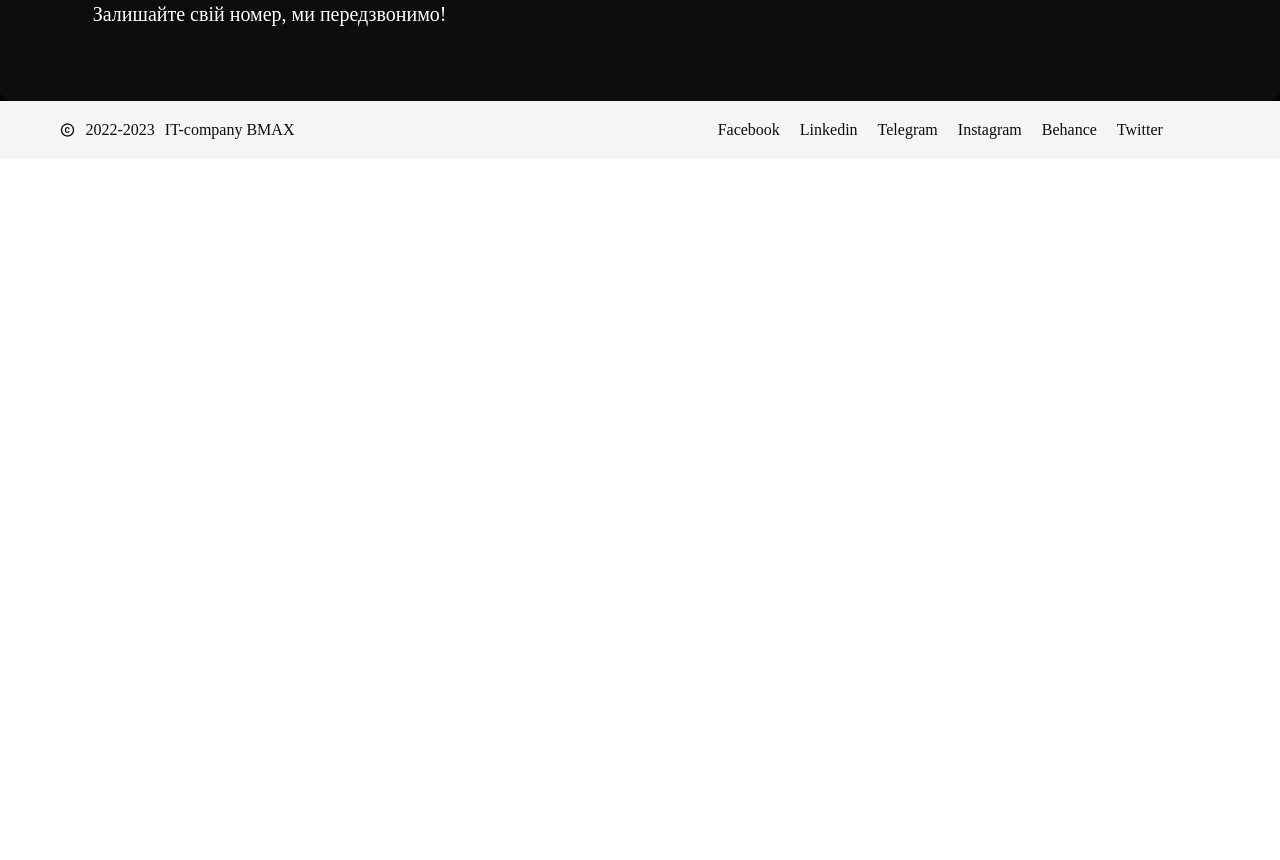
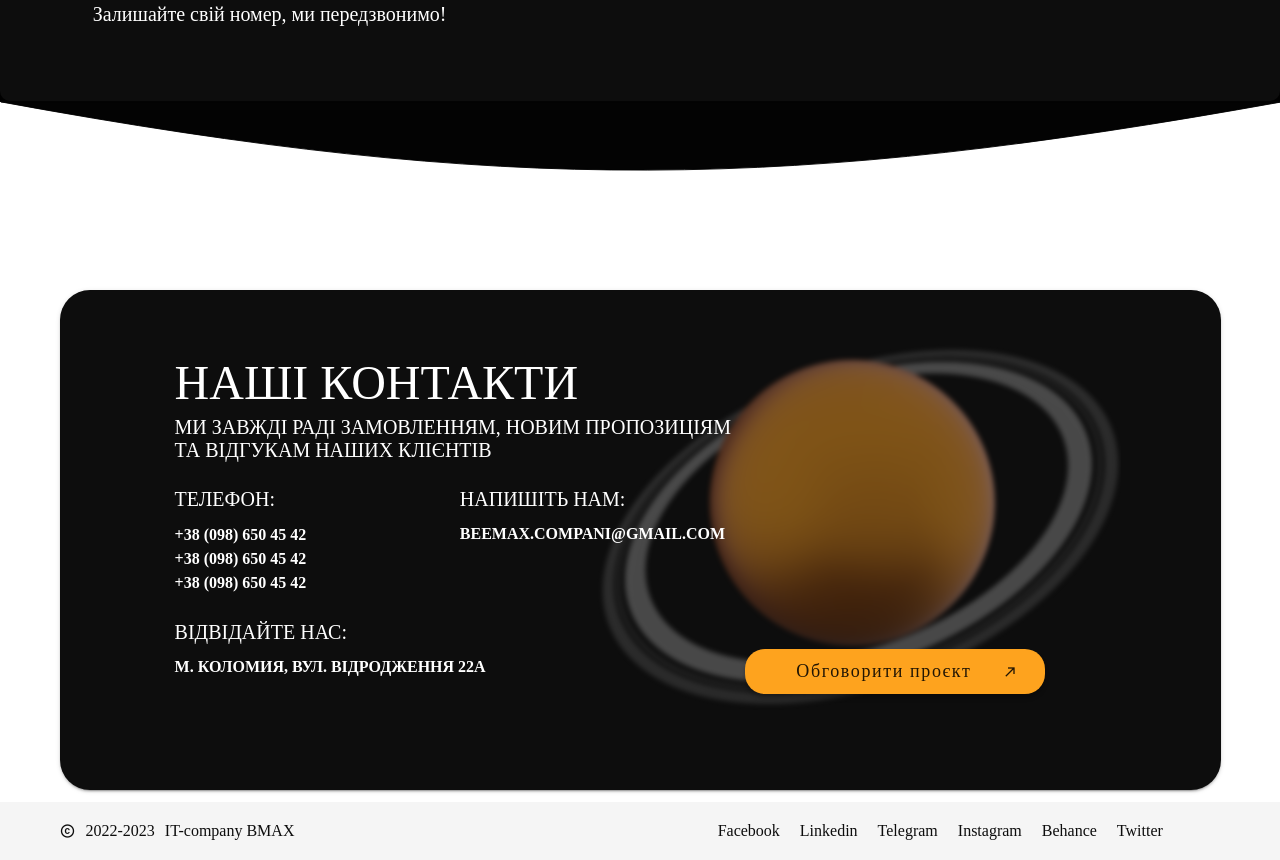
Before and after one commit to Andriy145-sys/digital_agency, a Vue app: page /about_us in a window 1280 px wide. Shown: the part 2720-3580 px from the top of the page. Before the commit the page ends 2879 px from the top, so only its background shows below. Built offline with nearby package versions, Linux system fonts and the light colour scheme.

Commit message:
added contact form

```diff
--- /dev/null
+++ b/src/components/Contacts/contactsComponent.vue
@@ -0,0 +1,117 @@
+<template>
+  <v-main>
+    <v-container>
+      <v-card class="contactCard">
+        <v-row
+          no-gutters
+          align="end"
+          justify="center"
+          style="opacity: 1; position: absolute; z-index: 50; margin-top: 10px;"
+        >
+          <v-col cols="6" class="white--text">
+            <span class="componentTitle">наші Контакти</span>
+            <p
+              style="
+                font-weight: 400;
+                font-size: 20px;
+                line-height: 23px;
+                text-transform: uppercase;
+                color: #ffffff;
+                margin-bottom: 0px;
+              "
+            >
+              Ми завжді раді замовленням, новим пропозиціям та відгукам наших
+              клієнтів
+            </p>
+            <v-row no-gutters align="start" style="margin-top: 30px">
+              <v-col>
+                <p class="sectionSubtitle">Телефон:</p>
+                <span
+                  v-for="i in 3"
+                  :key="i"
+                  style="
+                    font-weight: 600;
+                    font-size: 16px;
+                    line-height: 22px;
+                    text-transform: uppercase;
+                    color: #ffffff;
+                  "
+                  >+38 (098) 650 45 42 <br
+                /></span>
+              </v-col>
+              <v-col>
+                <p class="sectionSubtitle">напишіть нам:</p>
+                <p
+                  style="
+                    font-weight: 600;
+                    font-size: 16px;
+                    line-height: 22px;
+                    text-transform: uppercase;
+                  "
+                >
+                  beemax.compani@gmail.com
+                </p>
+              </v-col>
+            </v-row>
+            <p class="sectionSubtitle" style="margin-top: 30px">
+              Відвідайте нас:
+            </p>
+            <p
+              style="
+                font-weight: 600;
+                font-size: 16px;
+                line-height: 22px;
+                text-transform: uppercase;
+              "
+            >
+              м. коломия, вул. Відродження 22а
+            </p>
+          </v-col>
+          <v-col cols="4">
+            <v-btn width="300px" height="45px" class="main_btn">
+              <v-col cols="11" style="text-align: center">
+                {{ "main_btn" | localize }}
+              </v-col>
+              <v-col cols="1">
+                <v-row no-gutters align="center" justify="end">
+                  <v-icon small> mdi-arrow-top-right </v-icon>
+                </v-row>
+              </v-col>
+            </v-btn>
+          </v-col>
+        </v-row>
+        <v-row no-gutters justify="end">
+          <div class="backgroundImg"></div>
+        </v-row>
+      </v-card>
+    </v-container>
+  </v-main>
+</template>
+
+<script>
+export default {};
+</script>
+
+<style>
+.contactCard {
+  background-color: #0d0d0d !important;
+  height: 500px;
+  width: 100%;
+  padding: 50px 100px 50px 20px;
+  border-radius: 30px !important;
+}
+.backgroundImg {
+  background-image: url("../../assets/img/contactBackgroundImg.svg");
+  opacity: 0.5;
+  width: 528px;
+  height: 500px;
+}
+.sectionSubtitle {
+  font-weight: 400;
+  font-size: 20px;
+  line-height: 15px;
+  text-transform: uppercase;
+  color: #ffffff;
+  margin-bottom: 15px;
+}
+</style>
--- a/src/components/Main/mainComponent.vue
+++ b/src/components/Main/mainComponent.vue
@@ -3,7 +3,25 @@
     <mainPage @scrollTo="scrollTo" id="main" />
     <services-component id="services" />
     <develop-steps-component />
-    <call-me-back-component id="contact" />
+    <call-me-back-component />
+    <div style="background-color: white; margin: 0px; padding: 0px">
+      <div
+        style="
+          background-color: #030303;
+          position: absolute;
+          width: 100%;
+          height: 1px;
+          color: transparent;
+        "
+      >
+        d
+      </div>
+      <img
+        src="@/assets/img/oval.svg"
+        style="width: 100%; z-index: 40; margin-top: 0px"
+      />
+      <contacts-component style="margin-top: 100px" id="contact" />
+    </div>
   </div>
 </template>
 
@@ -12,12 +30,14 @@ import mainPage from "@/components/Main/mainPage";
 import ServicesComponent from "../Services/servicesComponent.vue";
 import DevelopStepsComponent from "../developSteps/developStepsComponent.vue";
 import CallMeBackComponent from "../callMeBack/callMeBackComponent.vue";
+import ContactsComponent from "../Contacts/contactsComponent.vue";
 export default {
   components: {
     mainPage,
     ServicesComponent,
     DevelopStepsComponent,
     CallMeBackComponent,
+    ContactsComponent,
   },
   methods: {
     scrollTo(id) {
```
Also changed, not shown: src/assets/img/contactBackgroundImg.svg (added).
